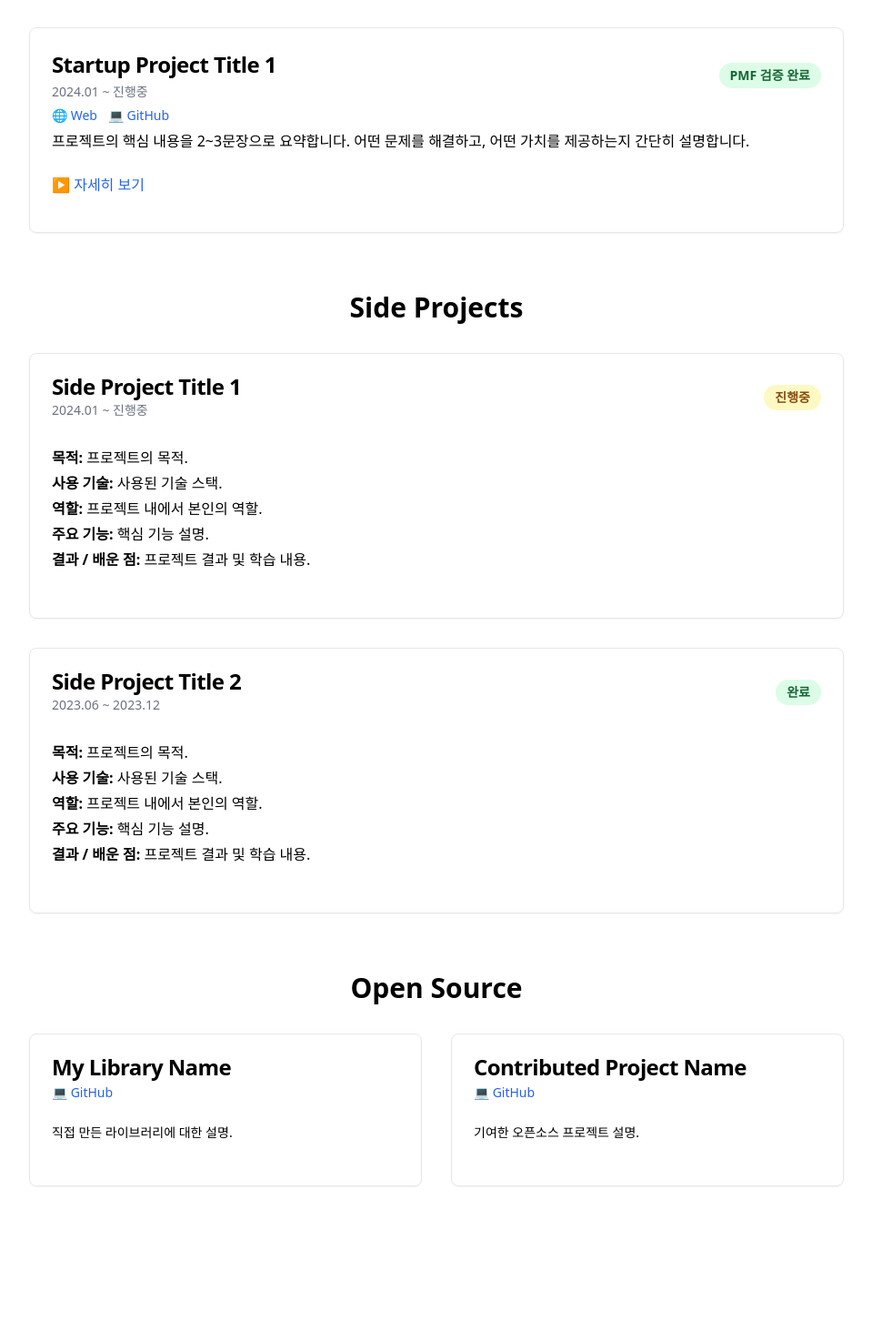
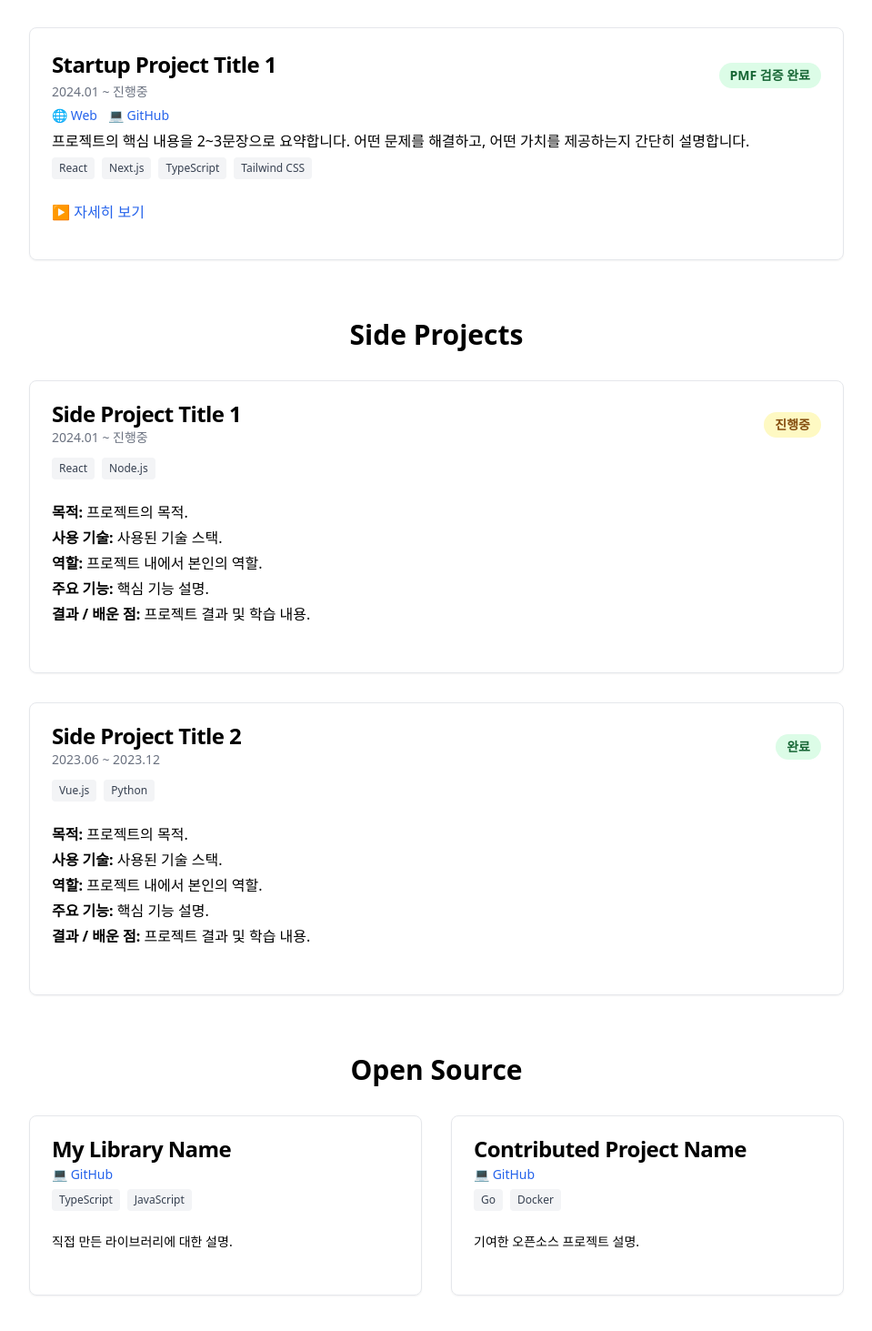
Before and after one commit to salmonco/portfolio, a Next.js app: page /projects in a window 1280 px wide. Shown: the part 319-1782 px from the top of the page at 91% size, without its empty margins (160-1119 px from the left). Before the commit the page ends 1719 px from the top, so only its background shows below. Built offline with nearby package versions, Linux system fonts and the light colour scheme.

Commit message:
feat: Add tech stack

```diff
--- a/app/projects/page.tsx
+++ b/app/projects/page.tsx
@@ -114,6 +114,16 @@ const Projects = () => {
                 <CardDescription className="text-base mt-2">
                   {project.summary}
                 </CardDescription>
+                <div className="flex flex-wrap gap-2 mt-3">
+                  {project.techStack.map((tech, idx) => (
+                    <span
+                      key={idx}
+                      className="px-2 py-1 bg-gray-100 text-gray-700 text-xs rounded"
+                    >
+                      {tech}
+                    </span>
+                  ))}
+                </div>
               </CardHeader>
               <CardContent>
                 <button
@@ -318,6 +328,16 @@ const Projects = () => {
                     </a>
                   )}
                 </div>
+                <div className="flex flex-wrap gap-2 mt-3">
+                  {project.techStack.map((tech, idx) => (
+                    <span
+                      key={idx}
+                      className="px-2 py-1 bg-gray-100 text-gray-700 text-xs rounded"
+                    >
+                      {tech}
+                    </span>
+                  ))}
+                </div>
               </CardHeader>
               <CardContent>
                 <p className="mb-1">
@@ -397,6 +417,16 @@ const Projects = () => {
                     </a>
                   )}
                 </div>
+                <div className="flex flex-wrap gap-2 mt-3">
+                  {project.techStack.map((tech, idx) => (
+                    <span
+                      key={idx}
+                      className="px-2 py-1 bg-gray-100 text-gray-700 text-xs rounded"
+                    >
+                      {tech}
+                    </span>
+                  ))}
+                </div>
               </CardHeader>
               <CardContent>
                 <CardDescription>{project.description}</CardDescription>
--- a/data/opensource-projects.ts
+++ b/data/opensource-projects.ts
@@ -5,6 +5,7 @@ export const OPENSOURCE_PROJECT: OpenSourceProject[] = [
     id: 1,
     title: "My Library Name",
     description: "직접 만든 라이브러리에 대한 설명.",
+    techStack: ["TypeScript", "JavaScript"],
     links: {
       web: "",
       ios: "",
@@ -16,6 +17,7 @@ export const OPENSOURCE_PROJECT: OpenSourceProject[] = [
     id: 2,
     title: "Contributed Project Name",
     description: "기여한 오픈소스 프로젝트 설명.",
+    techStack: ["Go", "Docker"],
     links: {
       web: "",
       ios: "",
--- a/data/side-projects.ts
+++ b/data/side-projects.ts
@@ -12,6 +12,7 @@ export const SIDE_PROJECT: SideProject[] = [
     get status() {
       return getSideStatus(this.period.end);
     },
+    techStack: ["React", "Node.js"],
     links: {
       web: "",
       ios: "",
@@ -34,6 +35,7 @@ export const SIDE_PROJECT: SideProject[] = [
     get status() {
       return getSideStatus(this.period.end);
     },
+    techStack: ["Vue.js", "Python"],
     links: {
       web: "",
       ios: "",
--- a/data/startup-projects.ts
+++ b/data/startup-projects.ts
@@ -14,6 +14,7 @@ export const STARTUP_PROJECT: StartupProject[] = [
     },
     summary:
       "프로젝트의 핵심 내용을 2~3문장으로 요약합니다. 어떤 문제를 해결하고, 어떤 가치를 제공하는지 간단히 설명합니다.",
+    techStack: ["React", "Next.js", "TypeScript", "Tailwind CSS"],
     links: {
       web: "https://example.com",
       ios: "",
--- a/types/opensource-project.ts
+++ b/types/opensource-project.ts
@@ -2,6 +2,7 @@ export interface OpenSourceProject {
   id: number;
   title: string;
   description: string;
+  techStack: string[];
   links: {
     web: string;
     ios: string;
--- a/types/side-project.ts
+++ b/types/side-project.ts
@@ -8,6 +8,7 @@ export interface SideProject {
     end: string | null;
   };
   status: SideStatus;
+  techStack: string[];
   links: {
     web: string;
     ios: string;
--- a/types/startup-project.ts
+++ b/types/startup-project.ts
@@ -9,6 +9,7 @@ export interface StartupProject {
   };
   status: StartupStatus;
   summary: string;
+  techStack: string[];
   links: {
     web: string;
     ios: string;
```
